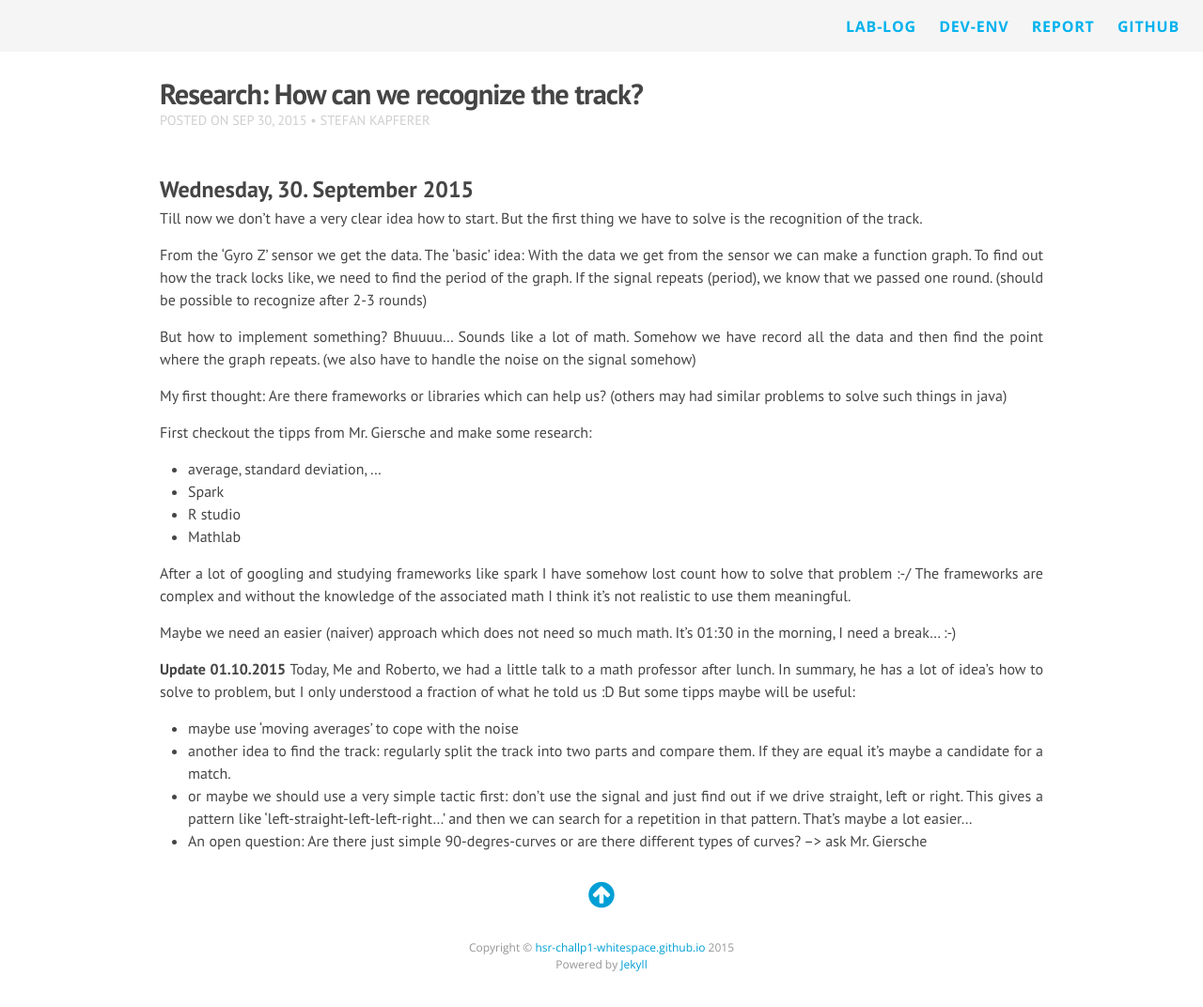
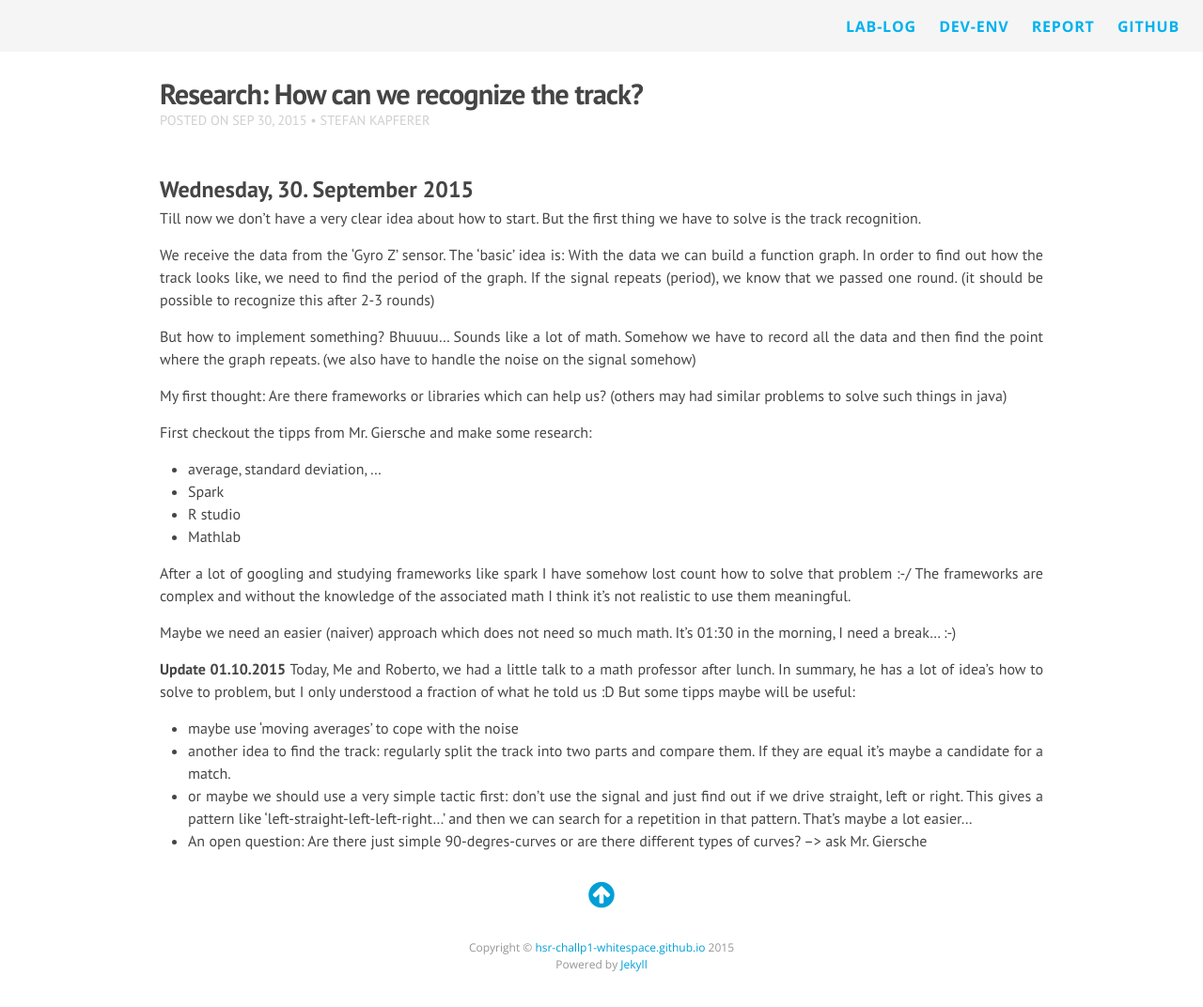
Before and after one commit to HSR-ChallP1-Whitespace/hsr-challp1-whitespace.github.io, a Jekyll site: the page built from _posts/2015-09-30-research.md, in a window 1280 px wide. Shown: the whole page at 94% size. Built offline with Jekyll 4.4.1, drawn with Linux system fonts in a browser that asks for light colours; nearby versions of some CDN libraries; Markdown is read by kramdown in place of the engine named in the settings; comment, search, counter and statistics services are not loaded.

Commit message:
2015.10.5 log start

```diff
--- a/_posts/2015-09-30-research.md
+++ b/_posts/2015-09-30-research.md
@@ -7,17 +7,17 @@ author: "Stefan Kapferer"
 ---
 ## Wednesday, 30. September 2015
 
-Till now we don't have a very clear idea how to start.
-But the first thing we have to solve is the recognition of the track.
+Till now we don't have a very clear idea about how to start.
+But the first thing we have to solve is the track recognition.
 
-From the 'Gyro Z' sensor we get the data. The 'basic' idea:
-With the data we get from the sensor we can make a function graph.
-To find out how the track locks like, we need to find the period of the graph.
-If the signal repeats (period), we know that we passed one round. (should
-be possible to recognize after 2-3 rounds)
+We receive the data from the 'Gyro Z' sensor. The 'basic' idea is:
+With the data we can build a function graph.
+In order to find out how the track looks like, we need to find the period of the graph.
+If the signal repeats (period), we know that we passed one round. (it should
+be possible to recognize this after 2-3 rounds)
 
 But how to implement something? Bhuuuu... Sounds like a lot of math.
-Somehow we have record all the data and then find the point where the graph repeats.
+Somehow we have to record all the data and then find the point where the graph repeats.
 (we also have to handle the noise on the signal somehow)
 
 My first thought: Are there frameworks or libraries which can help us?
```
Also changed, not shown: _posts/2015-09-21-kickoff-stefan_kapferer.md (+2 -2 lines), media/lap.png (added), 1 other file.
